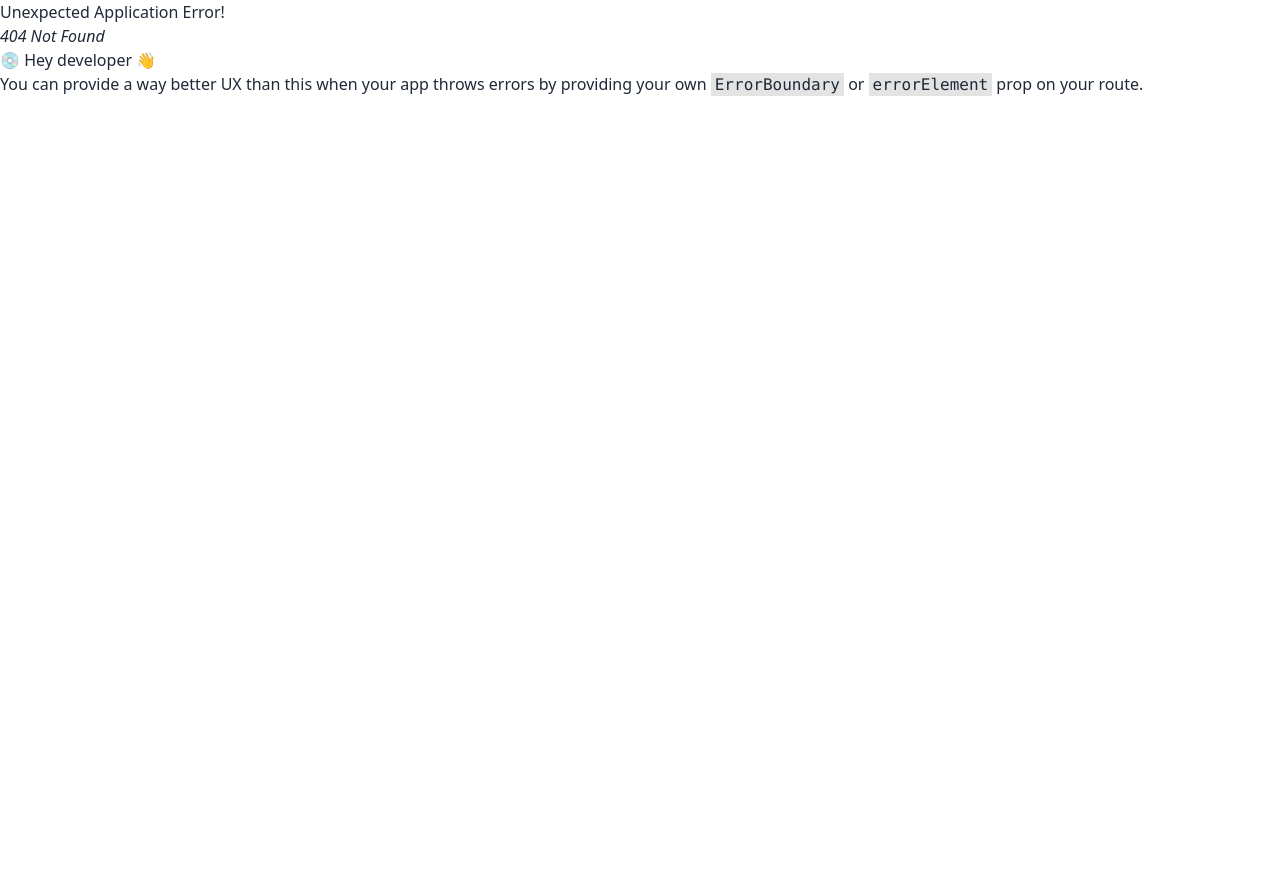
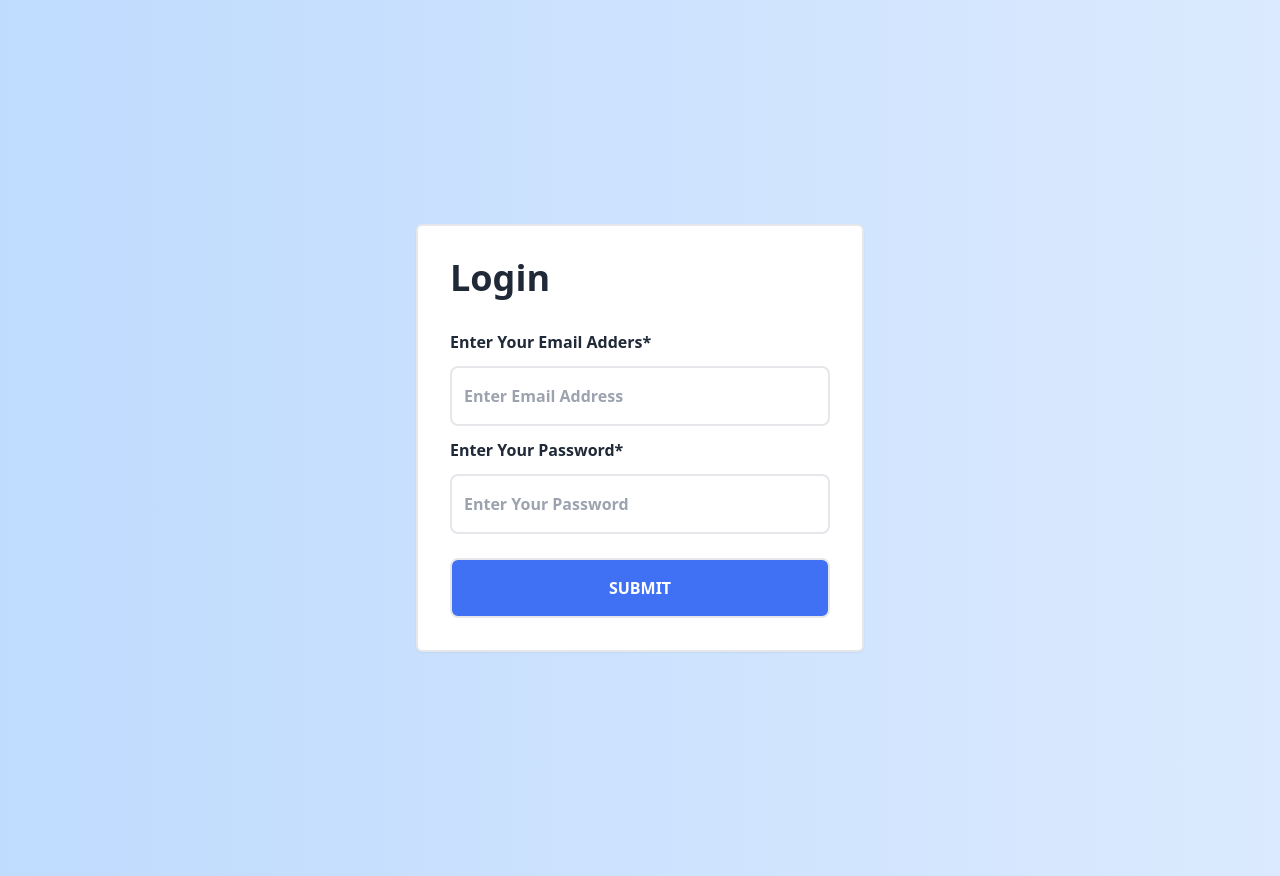
Before and after one commit to shakilahmedshuvo/house-hunter, a React (Vite) app: page /login in a window 1280 px wide. Before the commit this address had no page. Before the commit the page ends 800 px from the top, so only its background shows below. Built offline with nearby package versions, Linux system fonts and the light colour scheme.

Commit message:
add login page

```diff
--- /dev/null
+++ b/src/Pages/HomePage/Login/Login.jsx
@@ -0,0 +1,78 @@
+import { useForm } from "react-hook-form";
+
+const Login = () => {
+    // get the data
+    const { register, handleSubmit, reset } = useForm();
+
+    const onSubmit = (data) => {
+        console.log(data);
+    };
+
+    return (
+        <div className="bg-gradient-to-r from-blue-200 to-blue-100 backdrop-blur-3xl">
+            <div className="container mx-auto py-56">
+
+                <form
+                    onSubmit={handleSubmit(onSubmit)}
+                    className="w-[35%] border-2 py-8 px-8 rounded-md shadow-sm mx-auto bg-white">
+
+                    <div className="text-4xl font-bold mb-8">
+                        <h2>
+                            Login
+                        </h2>
+                    </div>
+
+
+
+                    <>
+                        <span className="my-4 font-semibold">
+                            Enter Your Email Adders*
+                        </span>
+                        <br />
+                        <input
+                            type="email"
+                            name='name'
+                            {
+                            ...register("email", { required: true })
+                            }
+                            className="w-full py-4 px-3 font-semibold border-2 focus:outline-none rounded-lg my-3"
+                            placeholder="Enter Email Address"
+                            required />
+                    </>
+
+                    <br />
+
+                    <>
+                        <span className="my-4 font-semibold">
+                            Enter Your Password*
+                        </span>
+                        <br />
+                        <input
+                            type="password"
+                            name='name'
+                            {
+                            ...register("password", { required: true })
+                            }
+                            className="w-full py-4 px-3 font-semibold border-2 focus:outline-none rounded-lg my-3"
+                            placeholder="Enter Your Password"
+                            required />
+                    </>
+
+                    <div
+                        className="flex justify-center">
+                        <input
+                            type="submit"
+                            value='SUBMIT'
+                            name='ingredients'
+                            className="w-full py-4 px-3 font-semibold border-2 bg-[#4070F4] text-white rounded-lg  mt-3 cursor-pointer"
+                            placeholder="Recipe Ingredients"
+                            required />
+                    </div>
+
+                </form>
+            </div>
+        </div>
+    );
+};
+
+export default Login;
--- a/src/main.jsx
+++ b/src/main.jsx
@@ -8,6 +8,7 @@ import {
 } from "react-router-dom";
 import Main from './Layout/Main.jsx';
 import Register from './Pages/Register/Register.jsx';
+import Login from './Pages/HomePage/Login/Login.jsx';
 
 const router = createBrowserRouter([
   {
@@ -17,6 +18,10 @@ const router = createBrowserRouter([
       {
         path: "/",
         element: <Register />
+      },
+      {
+        path: "/login",
+        element: <Login />
       }
     ]
   },
```
